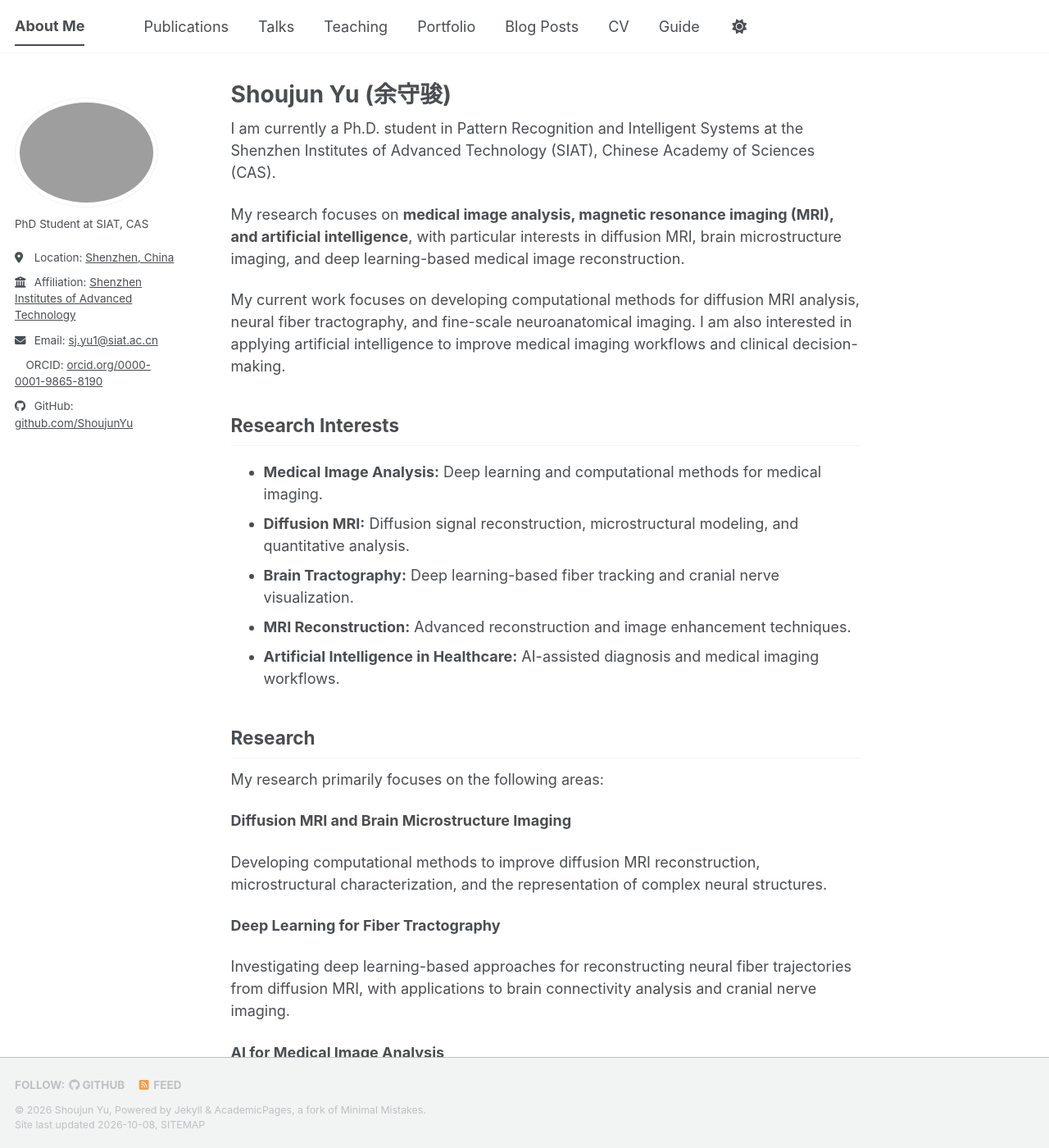
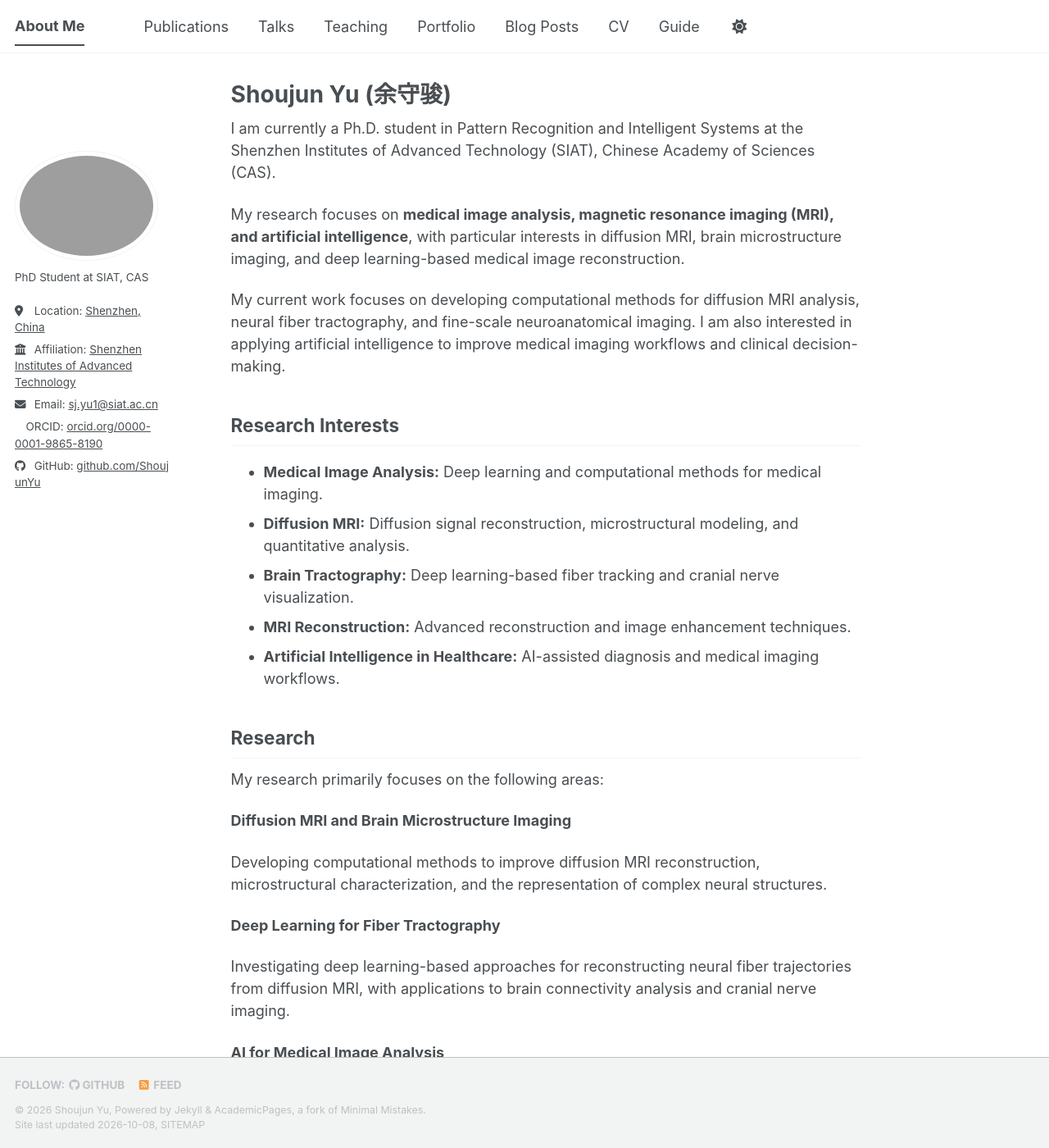
Before and after one commit to ShoujunYu/shoujunyu.github.io, a Jekyll site: the page built from _pages/about.md, in a window 1280 px wide and 1400 px high. Shown: the whole window at 82% size. Built offline with Jekyll 4.4.1, drawn with Linux system fonts in a browser that asks for light colours; a style sheet for code colours, icons or effects is not loaded.

Commit message:
Update main.scss

```diff
--- a/assets/css/main.scss
+++ b/assets/css/main.scss
@@ -2,10 +2,8 @@
 ---
 
 /*
- * This file controls what is imported from /_sass
- *
- * Note that the files are processed in the order they are imported, so they are partly
-   sorted by the dependencies. Also, the first two lines of the file are required by Jekyll.
+ * This file controls what is imported from /_sass.
+ * The first two lines are required by Jekyll.
  */
 
 @import
@@ -38,38 +36,96 @@
     "layout/json_cv"
 ;
 
-/* ==========================================
-   Author Profile Customization
-   ========================================== */
+/* ==========================================================================
+   Author Profile: aligned icon column, wrapping content, visible links
+   ========================================================================== */
 
-/* Profile items */
-.sidebar .author__urls li {
+/* Use ordinary document scrolling, not a separately scrolling profile. */
+.sidebar {
+  height: auto !important;
+  overflow: visible !important;
+  position: static !important;
+}
+
+.sidebar .author__urls-wrapper {
   display: block !important;
+  width: 100%;
+  cursor: default;
+}
+
+.sidebar .author__urls-wrapper button {
+  display: none !important;
+}
+
+.sidebar .author__urls {
+  display: block !important;
+  position: static !important;
+  width: 100%;
+  max-width: 100%;
+  right: auto;
+  margin: 0;
+  padding: 0;
+  list-style: none;
+  border: 0;
+  border-radius: 0;
+  background: transparent;
+  box-shadow: none;
+  z-index: auto;
+}
+
+.sidebar .author__urls::before,
+.sidebar .author__urls::after {
+  display: none !important;
+}
+
+/* Keep every profile entry visible on mobile, including location/affiliation. */
+.sidebar .author__urls li.profile-row,
+.sidebar .author__urls li.profile-row.author__desktop {
+  display: grid !important;
+  grid-template-columns: 1.25em minmax(0, 1fr);
+  column-gap: 0.65em;
+  align-items: start;
+  width: 100%;
+  margin: 0 0 10px;
+  padding: 0;
   white-space: normal !important;
   overflow-wrap: anywhere;
   line-height: 1.5;
-  margin-bottom: 10px;
 }
 
-/* Labels: no underline */
-.sidebar .author__urls .profile-label {
-  text-decoration: none !important;
-  white-space: nowrap;
+.sidebar .author__urls .profile-icon {
+  display: block;
+  width: 1.25em;
+  margin: 0.2em 0 0;
+  padding: 0;
+  text-align: center;
+  line-height: 1.25;
 }
 
-/* Values: underline only */
+.sidebar .author__urls .profile-text {
+  min-width: 0;
+  overflow-wrap: anywhere;
+  word-break: normal;
+}
+
+.sidebar .author__urls .profile-label {
+  white-space: nowrap;
+  text-decoration: none !important;
+  font-weight: inherit;
+}
+
 .sidebar .author__urls .profile-value {
   display: inline !important;
-  text-decoration: underline !important;
+  max-width: 100%;
+  margin: 0;
+  padding: 0;
+  color: inherit;
   white-space: normal !important;
   overflow-wrap: anywhere;
   word-break: normal;
-  margin: 0;
-  padding: 0;
-  color: inherit;
+  text-decoration: underline !important;
 }
 
-/* Keep links clickable */
 .sidebar .author__urls a.profile-value:hover {
   color: var(--global-link-color-hover);
 }
```
